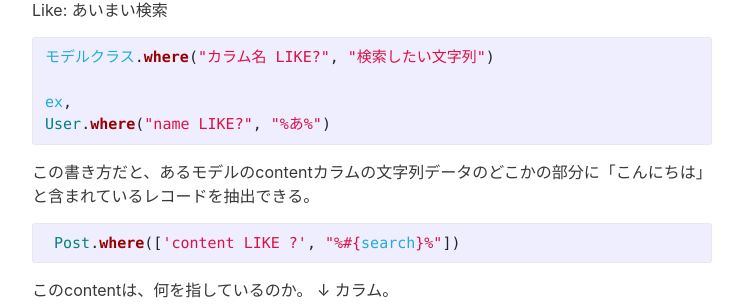
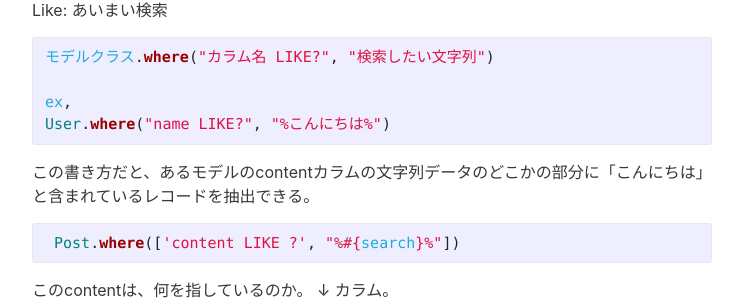
Before and after one commit to kazblog/kazblog.github.io, a Jekyll site: the page built from _posts/things_what_i_learned/2021-01-15-rails-search.md, in a window 1280 px wide. Shown: the part 1124-1431 px from the top of the page, without its empty margins (268-1011 px from the left). Built offline with Jekyll 4.4.1, drawn with Linux system fonts in a browser that asks for light colours; nearby versions of some CDN libraries.

Commit message:
Update 2021-01-15-rails-search.md

````diff
--- a/_posts/things_what_i_learned/2021-01-15-rails-search.md
+++ b/_posts/things_what_i_learned/2021-01-15-rails-search.md
@@ -61,7 +61,7 @@ Like: あいまい検索
 モデルクラス.where("カラム名 LIKE?", "検索したい文字列")
 
 ex,
-User.where("name LIKE?", "%あ%")
+User.where("name LIKE?", "%こんにちは%")
 ```
 
 この書き方だと、あるモデルのcontentカラムの文字列データのどこかの部分に「こんにちは」と含まれているレコードを抽出できる。
````
